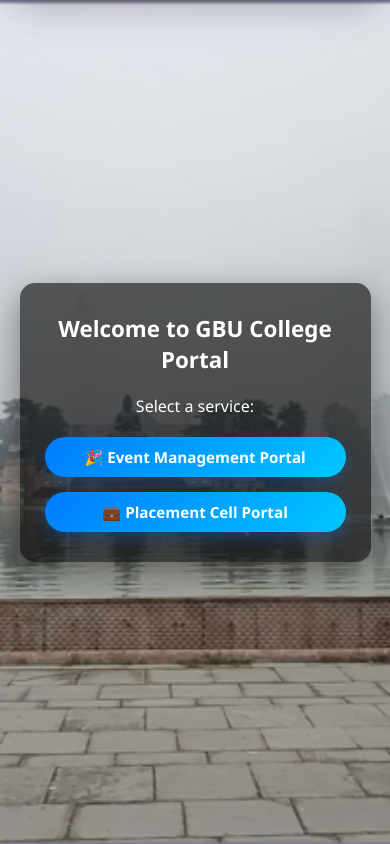
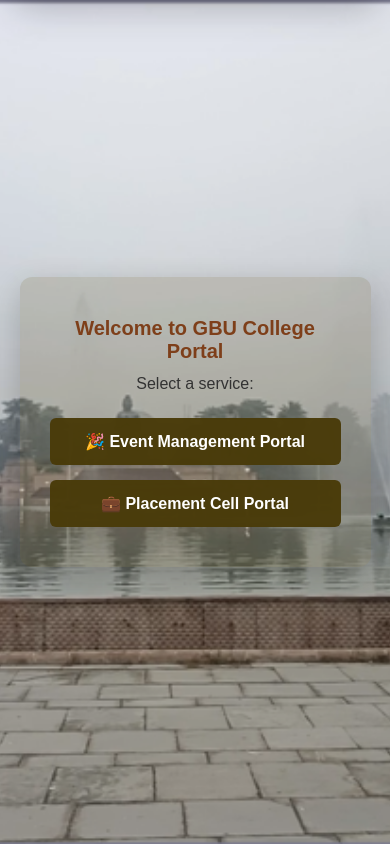
Before and after one commit to Sera-phic/gbu-php-project, a PHP site: page / in a window 390 px wide. Run offline with PHP 8.4, Linux system fonts and the light colour scheme.

Commit message:
Homepage layout with responsive background

```diff
--- a/assets/css/style.css
+++ b/assets/css/style.css
@@ -0,0 +1,62 @@
+* {
+    margin: 0;
+    padding: 0;
+    box-sizing: border-box;
+    font-family: Arial, sans-serif;
+}
+
+body {
+    min-height: 100vh;
+    background: url("../image/bg-img.png") center center / cover no-repeat;
+}
+
+.page-wrapper {
+    min-height: 100vh;
+    display: flex;
+    justify-content: center;
+    align-items: center;
+}
+
+.container {
+    background: rgba(79, 57, 6, 0.158);
+    padding: 40px 30px;
+    border-radius: 12px;
+    text-align: center;
+    max-width: 420px;
+    width: 90%;
+    box-shadow: 0 10px 30px rgba(0,0,0,0.2);
+}
+
+.container h1 {
+    font-size: 20px;
+    margin-bottom: 12px;
+    color: #7e3f1a;
+}
+
+.container p {
+    font-size: 16px;
+    margin-bottom: 25px;
+    color: #333;
+}
+
+.buttons {
+    display: flex;
+    flex-direction: column;
+    gap: 15px;
+}
+
+.btn {
+    text-decoration: none;
+    background-color: #493b0af8;
+    color: white;
+    padding: 14px;
+    border-radius: 6px;
+    font-size: 16px;
+    font-weight: bold;
+    transition: all 0.3s ease;
+}
+
+.btn:hover {
+    background-color: #55470b;
+    transform: scale(1.03);
+}
--- a/index.php
+++ b/index.php
@@ -2,86 +2,13 @@
 <html lang="en">
 <head>
     <meta charset="UTF-8">
+    <title>GBU College Portal</title>
     <meta name="viewport" content="width=device-width, initial-scale=1.0">
-    <title>GBU College Portal</title>
-
-    <style>
-        * {
-            margin: 0;
-            padding: 0;
-            box-sizing: border-box;
-            font-family: "Segoe UI", Tahoma, Geneva, Verdana, sans-serif;
-        }
-
-        body {
-            min-height: 100vh;
-            background:
-                linear-gradient(to right, rgba(0, 31, 63, 0), rgba(0, 51, 102, 0)),
-                url("assets/image/bg-img.png") center/cover no-repeat;
-            display: flex;
-            justify-content: center;
-            align-items: center;
-            color: white;
-        }
-
-        .container {
-            background: rgba(0, 0, 0, 0.6);
-            padding: 30px 25px;
-            border-radius: 15px;
-            width: 90%;
-            max-width: 420px;
-            text-align: center;
-            box-shadow: 0 10px 30px rgba(0, 0, 0, 0.4);
-        }
-
-        h1 {
-            font-size: 1.7rem;
-            margin-bottom: 20px;
-        }
-
-        p {
-            font-size: 1rem;
-            margin-bottom: 20px;
-        }
-
-        .buttons {
-            display: flex;
-            flex-direction: column;
-            gap: 15px;
-        }
-
-        .btn {
-            text-decoration: none;
-            background: linear-gradient(135deg, #007bff, #00c6ff);
-            color: white;
-            padding: 12px 15px;
-            border-radius: 30px;
-            font-size: 1rem;
-            font-weight: 600;
-            transition: 0.3s ease;
-            box-shadow: 0 5px 15px rgba(0, 123, 255, 0.3);
-        }
-
-        .btn:hover {
-            transform: translateY(-2px);
-            box-shadow: 0 8px 20px rgba(0, 123, 255, 0.5);
-            background: linear-gradient(135deg, #0056b3, #0096d6);
-        }
-
-        @media (max-width: 480px) {
-            h1 {
-                font-size: 1.4rem;
-            }
-
-            .btn {
-                font-size: 0.95rem;
-                padding: 10px 12px;
-            }
-        }
-    </style>
+    <link rel="stylesheet" href="assets/css/style.css">
 </head>
 <body>
 
+<div class="page-wrapper">
     <div class="container">
         <h1>Welcome to GBU College Portal</h1>
         <p>Select a service:</p>
@@ -91,6 +18,7 @@
             <a href="placement/" class="btn">💼 Placement Cell Portal</a>
         </div>
     </div>
+</div>
 
 </body>
 </html>
```
Also changed, not shown: placement/main.php (added).
